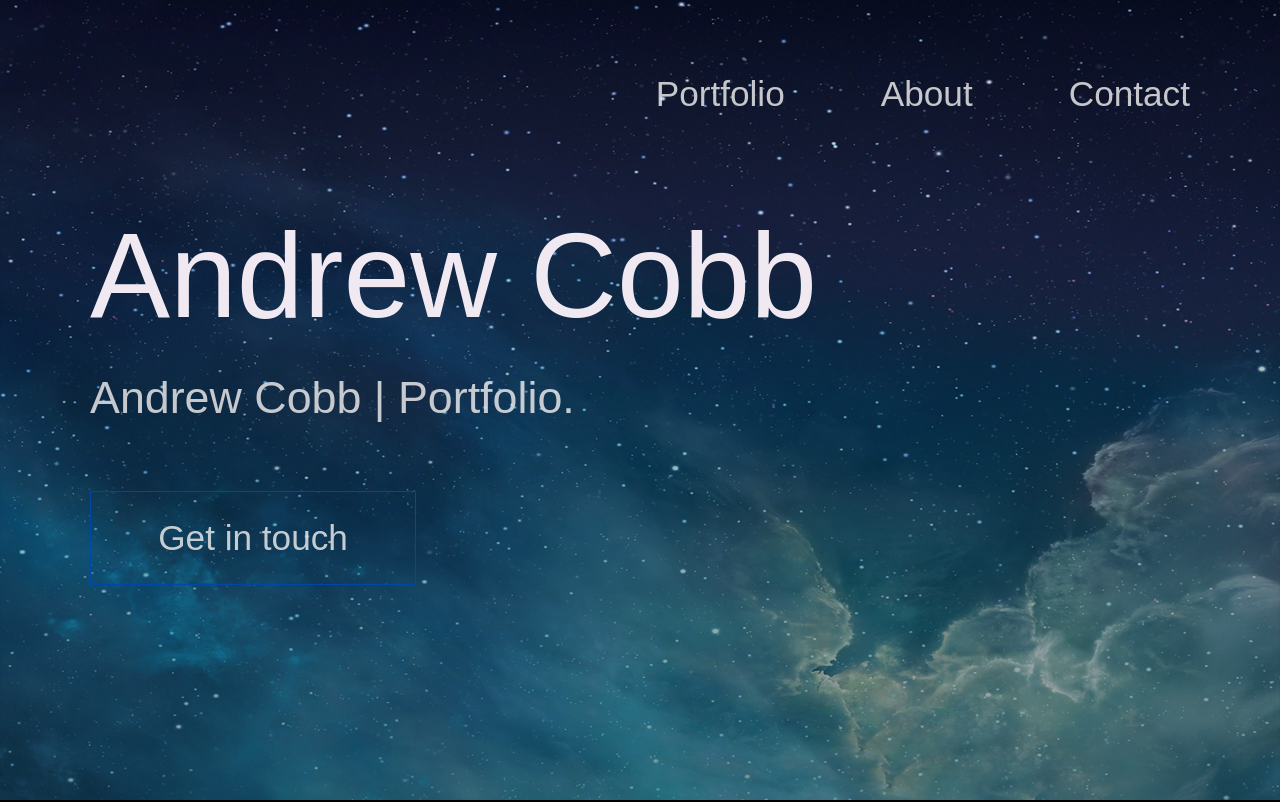
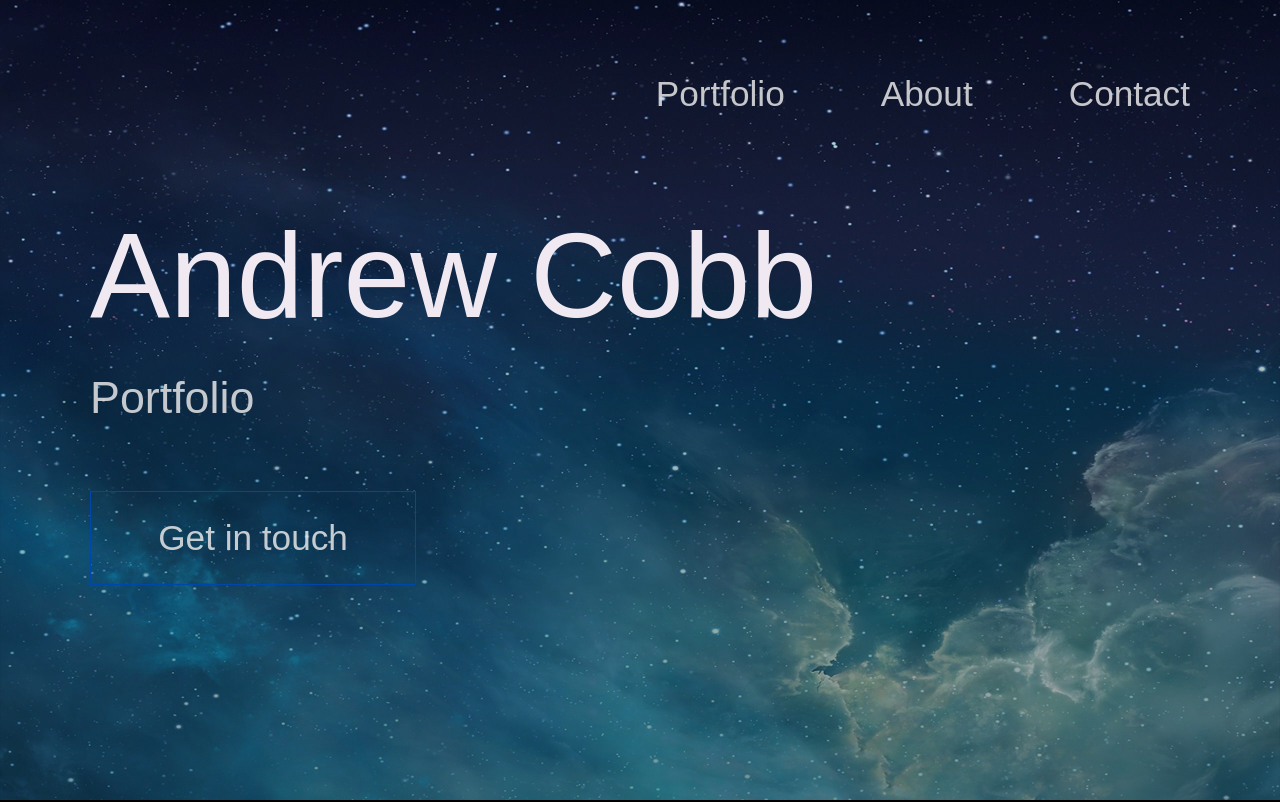
Before and after one commit to Cobbinho97/github-portfolio, a plain HTML site: page index.html in a window 1280 px wide. Shown: the top 802 px of the page. Drawn offline with Linux system fonts and the light colour scheme; a web font is replaced by a local one.

Commit message:
Update index.html

```diff
--- a/index.html
+++ b/index.html
@@ -44,7 +44,7 @@
                     <span>Andrew Cobb</span>
                 </h1>
                 <!-- Put a small paragraph about yourself -->
-                <p>Andrew Cobb | Portfolio.</p>
+                <p>Portfolio</p>
                 <a href="#contact" class="btn btn--pink">Get in touch</a>
             </div>
         </div>
```
